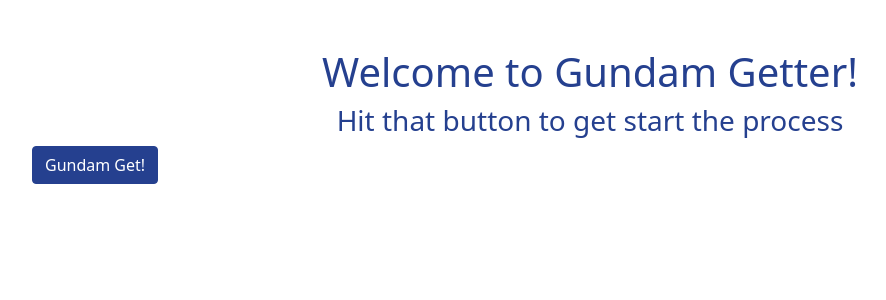
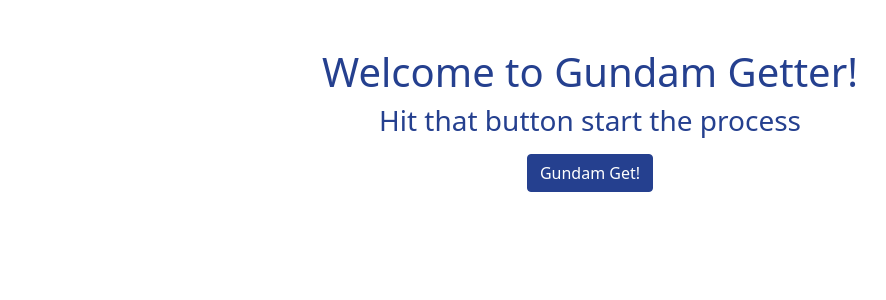
Before and after one commit to emoran0403/Gundam-Getter, a React app: page / in a window 1280 px wide. Shown: the top 300 px of the page, without its empty margins (50-936 px from the left). Built offline with nearby package versions, Linux system fonts and the light colour scheme.

Commit message:
main page layout looks ok now

```diff
--- a/src/client/App.tsx
+++ b/src/client/App.tsx
@@ -15,16 +15,21 @@ const App = (props: AppProps) => {
   return (
     <main className="container my-5">
       <h1 className="text-primary text-center">Welcome to Gundam Getter!</h1>
-      <h3 className="text-primary text-center">Hit that button to get start the process</h3>
+      <h3 className="text-primary text-center">Hit that button start the process</h3>
+      <div className="d-flex justify-content-center">
+        {pressed ? (
+          <div>OK! working on it, check the sheet in a few minutes</div>
+        ) : (
           <button
-        className="btn btn-primary"
+            className="btn btn-primary my-2"
             onClick={() => {
               startProcess();
             }}
           >
             Gundam Get!
           </button>
-      {pressed && <div>OK! working on it, check the sheet in a few minutes</div>}
+        )}
+      </div>
     </main>
   );
 };
```
Lines whose indentation alone changed are shown as unchanged.
